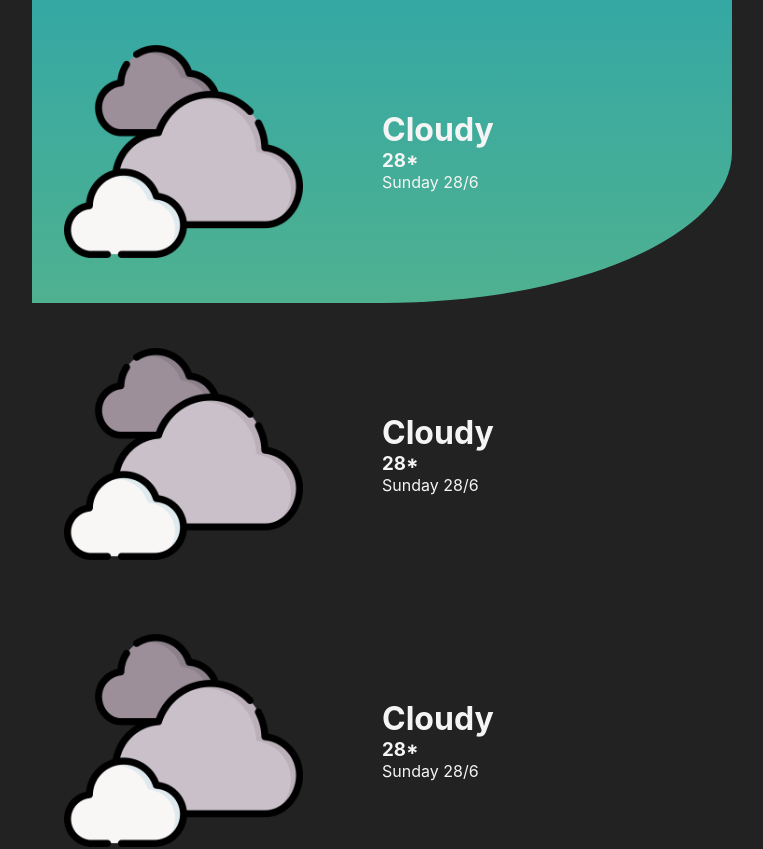
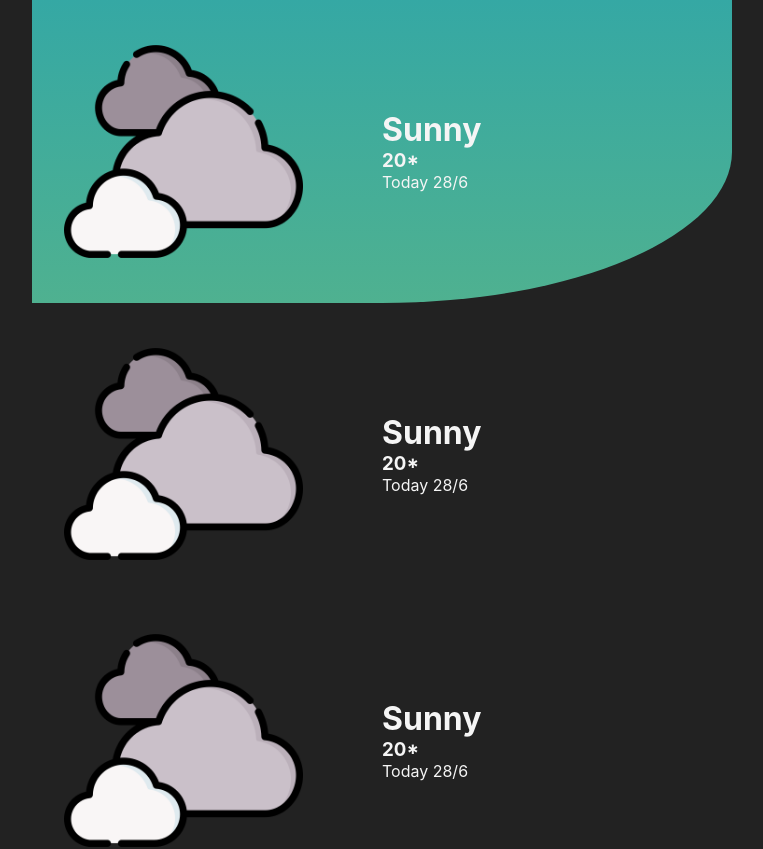
Before and after one commit to ahme-dev/hawr, a React (Vite) app: page / in a window 1280 px wide. Shown: the top 849 px of the page, without its empty margins (258-1021 px from the left). Built offline with nearby package versions, Linux system fonts and the light colour scheme.

Commit message:
Decouple data from Day component

```diff
--- a/src/App.jsx
+++ b/src/App.jsx
@@ -1,17 +1,19 @@
 import "./App.css";
 import Day from "./components/Day";
 import Button from "./components/Button";
+
 import settingsImg from "./images/settings.png";
+import cloudy from "./images/clouds.png";
 
 function App() {
   return (
     <div className="App">
       <header>
-        <Day></Day>
+        <Day status="Sunny" temp="20*" date="Today 28/6" image={cloudy}></Day>
       </header>
       <main>
-        <Day></Day>
-        <Day></Day>
+        <Day status="Sunny" temp="20*" date="Today 28/6" image={cloudy}></Day>
+        <Day status="Sunny" temp="20*" date="Today 28/6" image={cloudy}></Day>
       </main>
       <footer>
         <Button image={settingsImg} click={() => {}}></Button>
--- a/src/components/Day.jsx
+++ b/src/components/Day.jsx
@@ -1,14 +1,13 @@
 import "./Day.css";
-import cloudy from "../images/clouds.png";
 
-function Day() {
+function Day(props) {
   return (
     <div className="Day">
-      <img className="Day-img" src={cloudy}></img>
+      <img className="Day-img" src={props.image}></img>
       <div className="Day-text">
-        <h1>Cloudy</h1>
-        <h3>28*</h3>
-        <p>Sunday 28/6</p>
+        <h1>{props.status}</h1>
+        <h3>{props.temp}</h3>
+        <p>{props.date}</p>
       </div>
     </div>
   );
```
